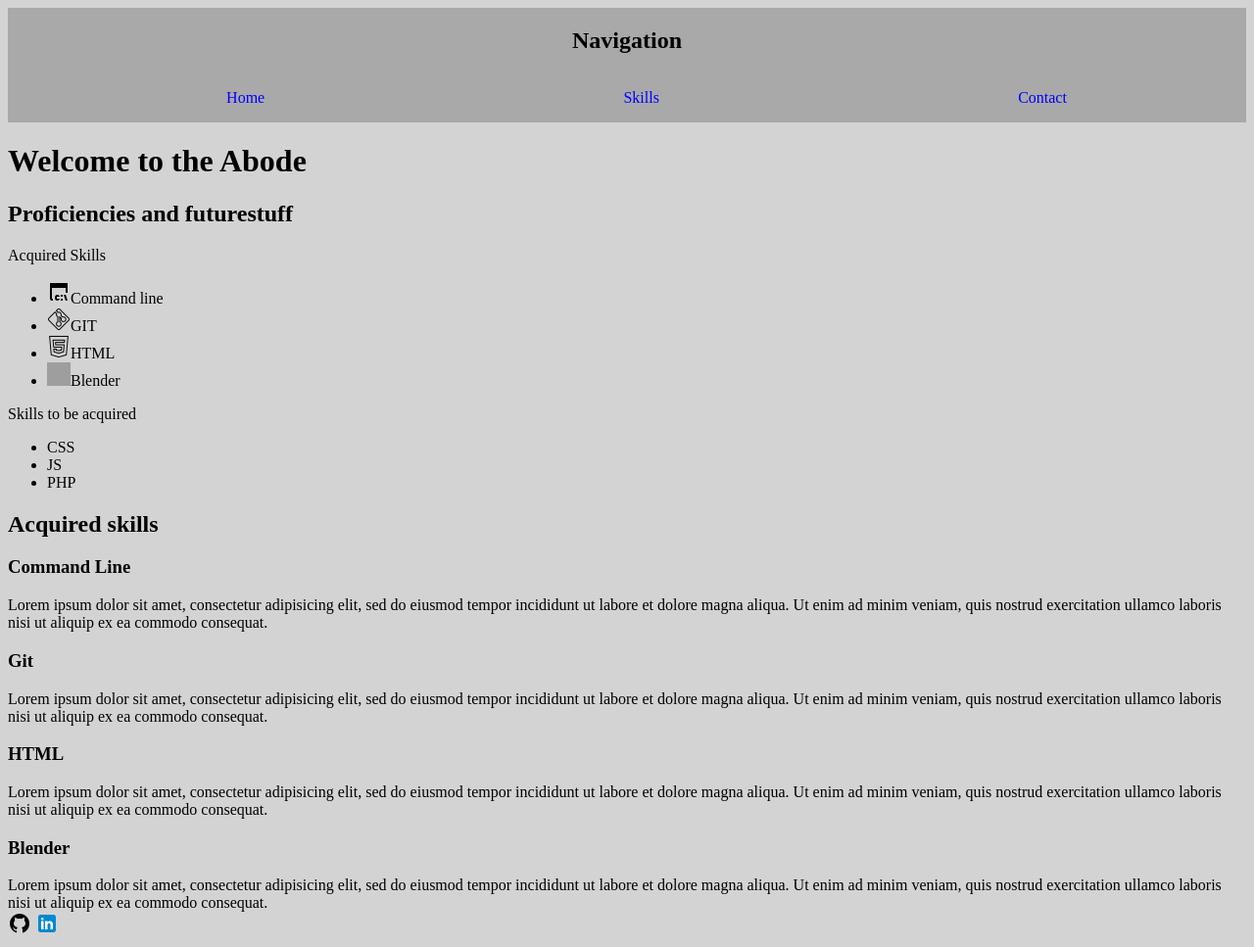
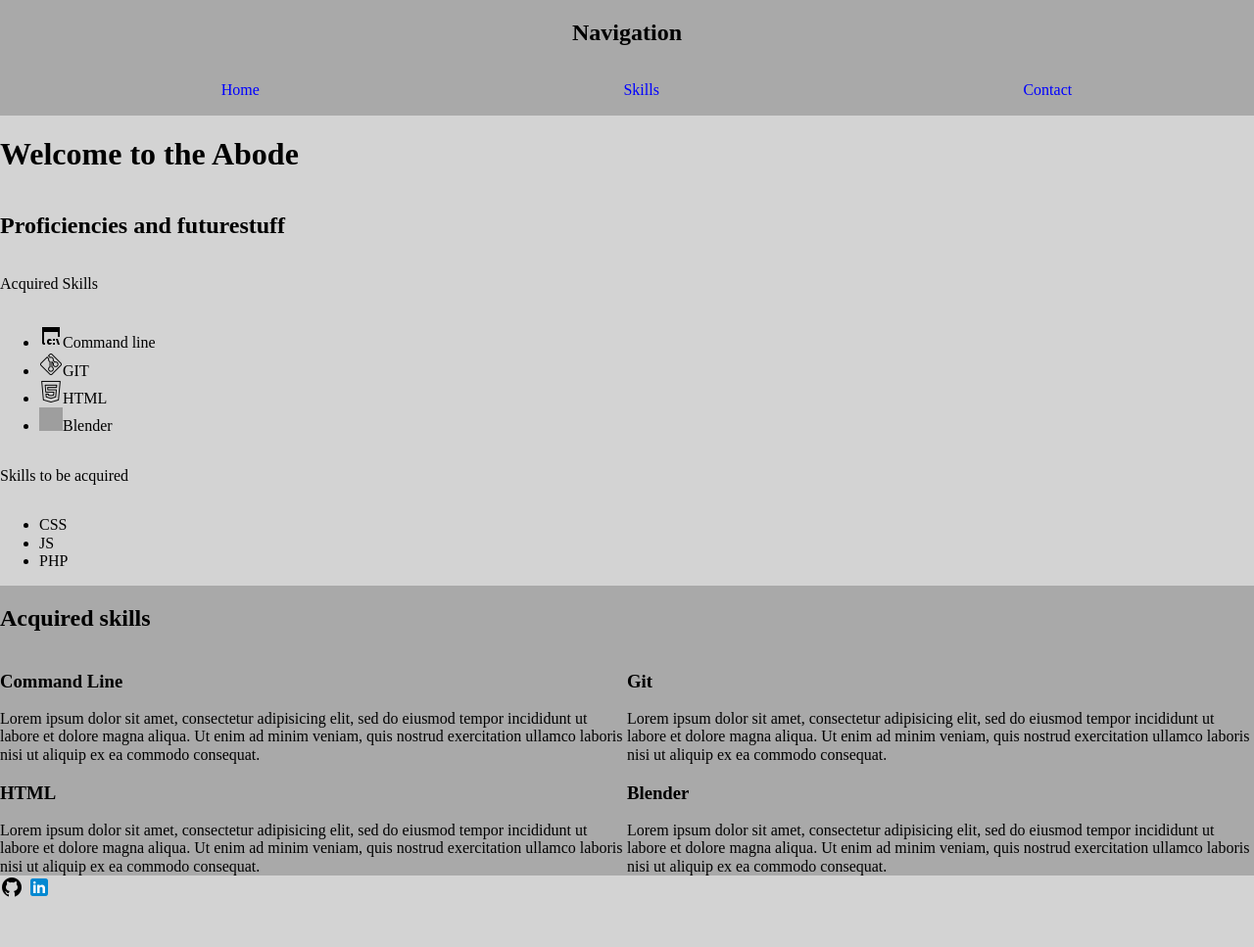
Before and after one commit to ReinaertD/ReinaertD.github.io, a PHP site: page /skills.html in a window 1280 px wide. Shown: the whole page at 98% size. After the commit the page ends 916 px from the top, so only its background shows below. Run offline with PHP 8.4, Linux system fonts and the light colour scheme; grey boxes are pictures that could not be loaded.

Commit message:
modified css

```diff
--- a/skills.html
+++ b/skills.html
@@ -4,7 +4,7 @@
 		<meta charset="UTF-8">
 		<meta name="viewport" content="width=device-width, initial-scale=1.0">
 		<link rel="stylesheet" href="styles.css">
-		<link href="https://unpkg.com/normalize.css@8.0.1/">
+		<link rel="stylesheet" href="https://unpkg.com/normalize.css@8.0.1/">
 		<title> Skillset
 		</title>
 		<link rel="shortcut icon" type="image/png" href="assets/top-view-fish.png"/>
@@ -19,9 +19,10 @@
 		</ul>
 	</nav>
 	<header><h1>Welcome to the Abode</h1></header>
-	<h2>Proficiencies and futurestuff</h2>
+	<article class="proficiencies">
+		<h2>Proficiencies and futurestuff</h2>
 		<p>Acquired Skills</p>
-		<ul id="acqSkills">
+		<ul id="listSkills">
 			<li id="ulCMD"><img src="assets/command-line.png" title="Command Line" alt="Coding">Command line
 			<li id="ulGIT"><img src="assets/git.png" title="HTML" alt="Coding">GIT
 			<li class="ulHTML"><img src="assets/html-5.png" title="HTML" alt="Coding">HTML
@@ -33,7 +34,8 @@
 			<li>JS
 			<li>PHP
 		</ul>
-		<article>
+	</article>
+		<article class="acquiredSkills">
 			<h2>Acquired skills</h2>
 			<article ><h3>Command Line</h3>Lorem ipsum dolor sit amet, consectetur adipisicing elit, sed do eiusmod tempor incididunt ut labore et dolore magna aliqua. Ut enim ad minim veniam, quis nostrud exercitation ullamco laboris nisi ut aliquip ex ea commodo consequat.</article>
 			<article ><h3>Git</h3>Lorem ipsum dolor sit amet, consectetur adipisicing elit, sed do eiusmod tempor incididunt ut labore et dolore magna aliqua. Ut enim ad minim veniam, quis nostrud exercitation ullamco laboris nisi ut aliquip ex ea commodo consequat.</article>
--- a/styles.css
+++ b/styles.css
@@ -27,3 +27,32 @@ a {
 	align-content:stretch;
 	list-style-type:none;
 }
+.proficiencies{
+	display:flex;
+	flex-direction:row;
+	flex-wrap: wrap;
+	height:100%
+}
+.proficiencies h2{
+	flex: 0 0 100%;
+}
+.proficiencies ul, p{
+	width:50%;
+
+}
+
+
+.acquiredSkills {
+	background-color: darkgray;
+	display:flex;
+	flex-direction:row;
+	flex-wrap: wrap;
+	height:100%;
+
+}
+.acquiredSkills h2{
+	flex: 0 0 100%;
+}
+.acquiredSkills article{
+	width:50%
+}
```
